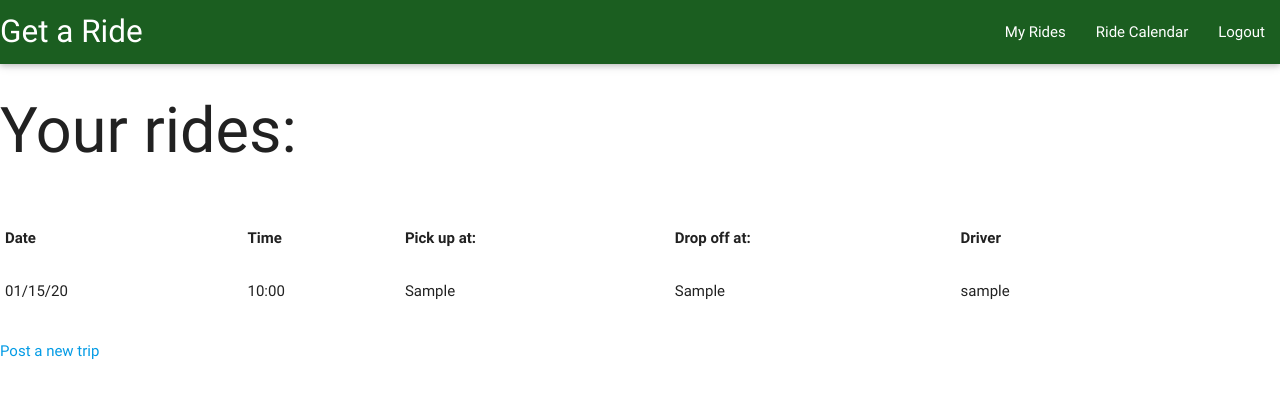
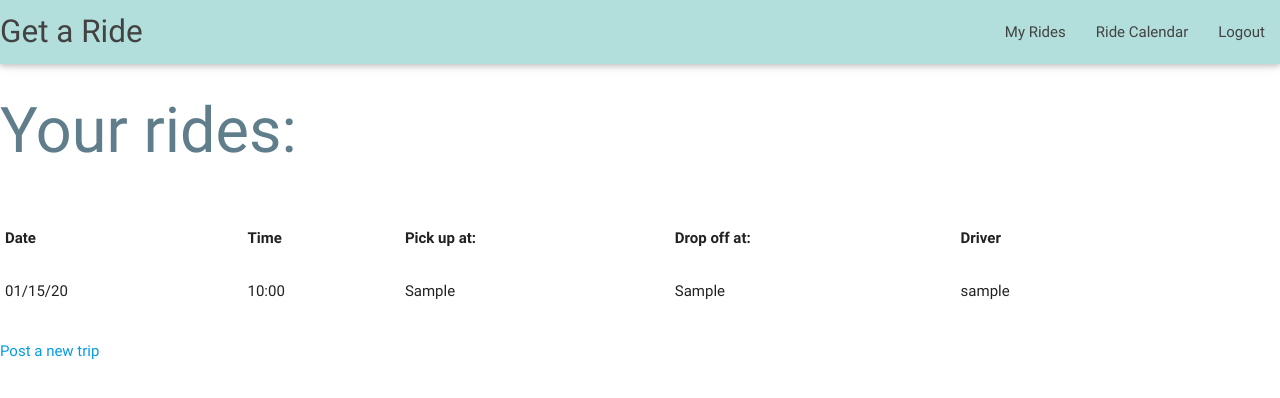
Before and after one commit to gracewylu/washu-ride-share, a PHP site: page /home.php in a window 1280 px wide. Shown: the top 398 px of the page. Run offline with PHP 8.4, Linux system fonts and the light colour scheme; the visitor is signed in with stand-in values (Sample User, id 1); tables that the repository leaves empty or names only in its code hold one stand-in row (values such as "Sample post"); some libraries are stand-ins or nearby versions.

Commit message:
Updated navbar and page headers to match kevin's style.

```diff
--- a/home.php
+++ b/home.php
@@ -20,7 +20,7 @@
       <?php include("navbar.php");?>
     </head>
     <body>
-        <h1>Your rides:</h1><br>
+        <h1 class="blue-grey-text">Your rides:</h1><br>
             <table style='width:90%'>
                 <tr>
                     <th><b>Date</b></th>
--- a/navbar.php
+++ b/navbar.php
@@ -3,13 +3,17 @@
 //Author: Sam Teeter
 //Content: navigation bar for all pages
 
-//Note to self: more elegant way to do this?
 //Pages that use this will need to have the materialize environment set up
 
 echo<<<HTML
-<nav class = "green darken-4" role="navigation">
-    <div class='nav-wrapper'>
-        <a href='trip_calendar.php' class='brand-logo'>Get a Ride</a>
+<style>
+nav ul li a{
+    color:#424242
+}
+</style>
+<nav>
+    <div class='nav-wrapper teal lighten-4 black-text'>
+        <a href='trip_calendar.php' class='brand-logo grey-text text-darken-3'>Get a Ride</a>
         <a href='#' data-activates='sidebar' class='button-collapse'><i class='material-icons'>menu</i></a>
         <ul id='nav-mobile' class='right hide-on-med-and-down'>
             <li><a href='home.php'>My Rides</a></li>
--- a/trip_calendar.php
+++ b/trip_calendar.php
@@ -29,7 +29,7 @@
      <?php include("navbar.php");?>
     </head>
     <body>
-        <h1>Upcoming Trips</h1>
+        <h1 class="blue-grey-text">Upcoming Trips</h1>
 
 		<!-- search bar here -->
 
```
